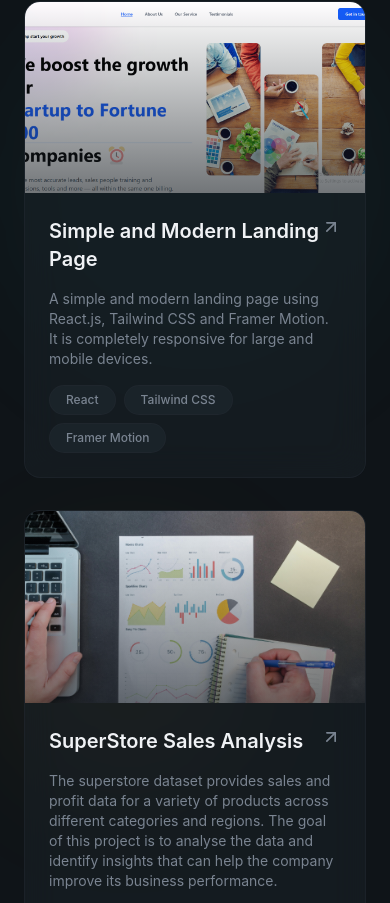
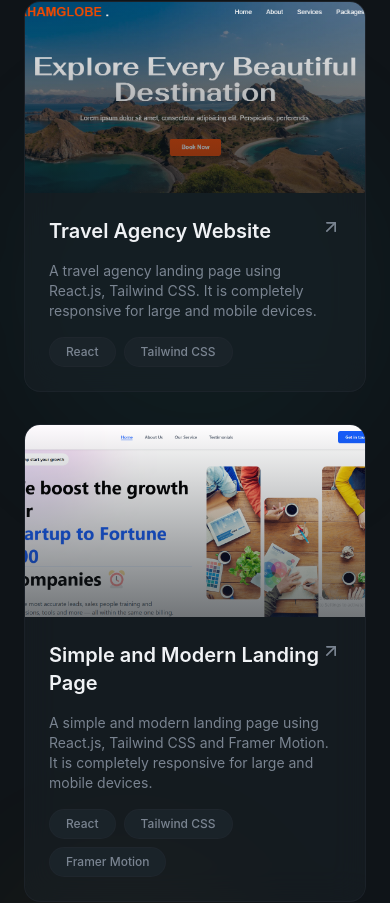
Before and after one commit to AbrahamtheAnalyst/my-personal-portfolio, a React (Vite) app: page / in a window 390 px wide. Shown: the part 4001-4904 px from the top of the page. Built offline with nearby package versions, Linux system fonts and the light colour scheme.

Commit message:
Fix mobile screen overflow and layout padding and new project added

```diff
--- a/src/sections/Contact.jsx
+++ b/src/sections/Contact.jsx
@@ -111,7 +111,7 @@ export const Contact = () => {
           </p>
         </div>
 
-        <div className=" w-full grid lg:grid-cols-2 gap-12 max-w-full md:max-w-5xl mx-auto">
+        <div className="w-full px-4 grid lg:grid-cols-2 gap-12 max-w-5xl mx-auto">
           <div className="glass p-8 rounded-3xl border border-primary/30 animate-fade-in animation-delay-300">
             <form className="space-y-6" onSubmit={handleSubmit}>
               <div>
--- a/src/sections/Projects.jsx
+++ b/src/sections/Projects.jsx
@@ -1,6 +1,15 @@
 import { ArrowUpRight, Github } from "lucide-react";
 import { AnimatedBorderButton } from "@/components/AnimatedBorderButton";
 const projects = [
+  {
+    title: "Travel Agency Website",
+    description:
+      "A travel agency landing page using React.js, Tailwind CSS. It is completely responsive for large and mobile devices.",
+    image: "/projects/Travel Agency.png",
+    tags: ["React", "Tailwind CSS"],
+    link: "https://travel-agency-frontend-puce.vercel.app/",
+    github: "https://github.com/AbrahamtheAnalyst/Travel-Agency-Frontend",
+  },
   {
     title: "Simple and Modern Landing Page",
     description:
```
Also changed, not shown: public/projects/Travel Agency.png (added).
